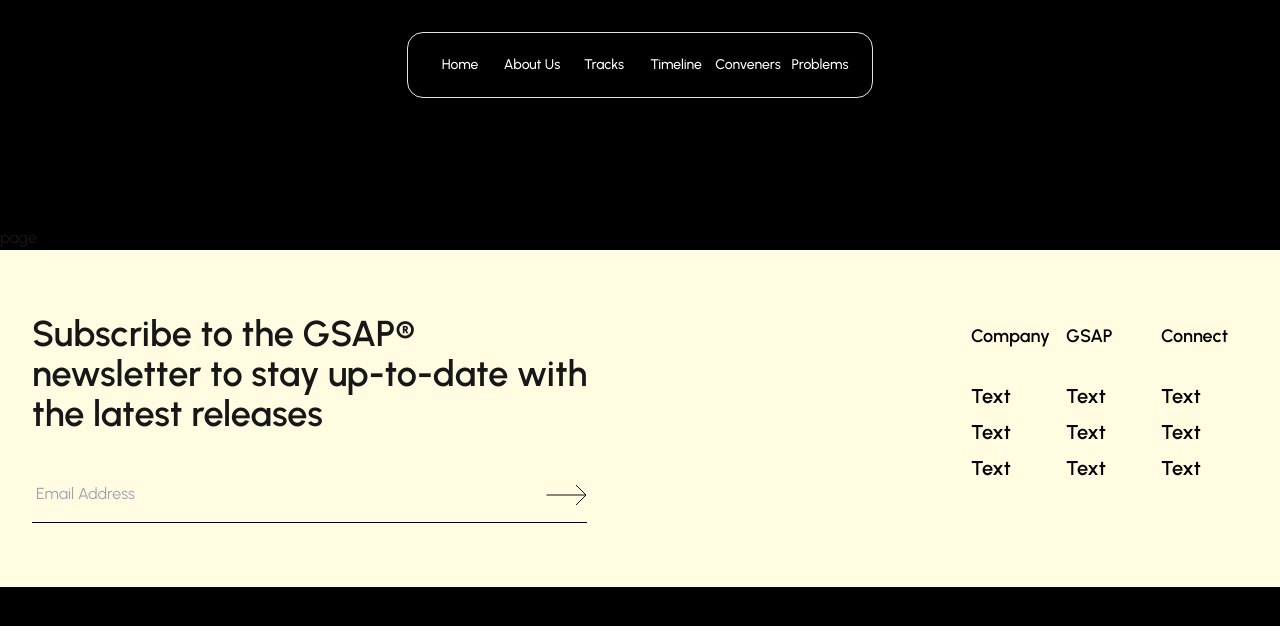
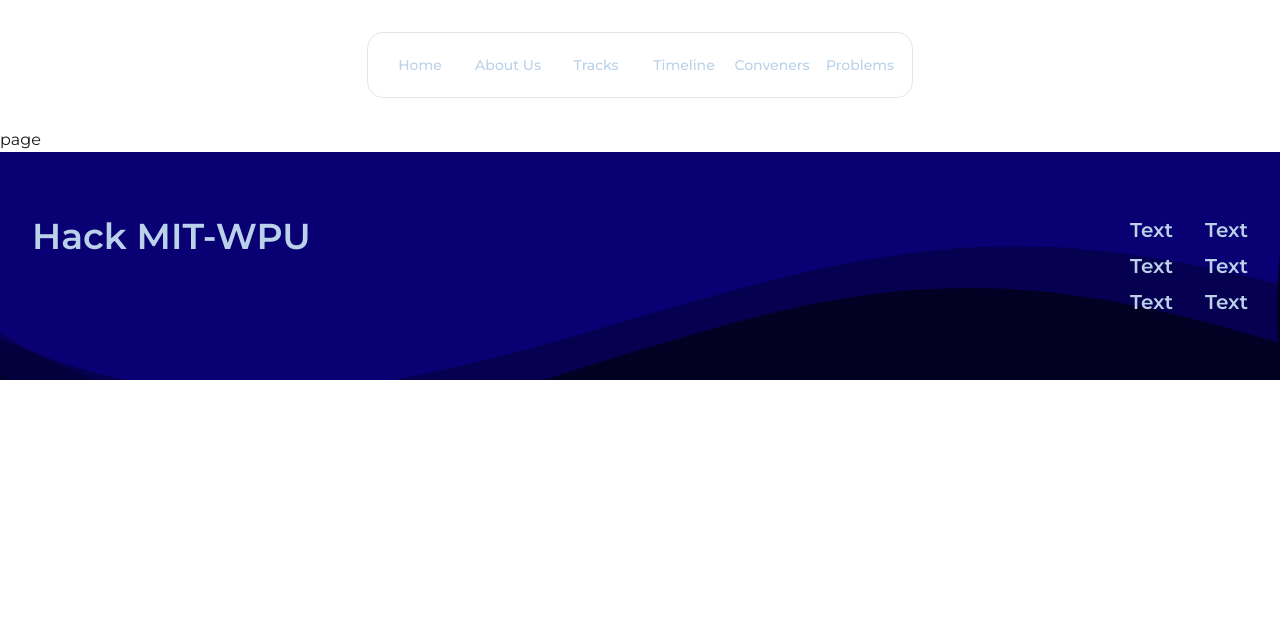
Before and after one commit to Sohailpatel15/HackMIT, a Next.js app: page /problem-statements in a window 1280 px wide. Shown: the top 626 px of the page. Built offline with nearby package versions, Linux system fonts and the light colour scheme; a web font is replaced by a local one.

Commit message:
footer update

```diff
--- a/src/app/components/Footer/Footer.jsx
+++ b/src/app/components/Footer/Footer.jsx
@@ -1,58 +1,143 @@
-import React from "react";
+'use client'
+import React, { useEffect, useRef } from "react";
+import Image from "next/image";
+import { gsap } from "gsap";
+import { ScrollTrigger } from "gsap/dist/ScrollTrigger";
 
-const Footer = () => {
+const Footer = ({pages}) => {
+  const footerRef = useRef(null);
+  const svgRef = useRef(null);
+  const contentRef = useRef(null);
+  const headingRef = useRef(null);
+  const columnsRef = useRef(null);
+
+  useEffect(() => {
+    if (typeof window === "undefined") return;
+
+    gsap.registerPlugin(ScrollTrigger);
+
+    ScrollTrigger.getAll().forEach(t => t.kill());
+
+    // Set initial state of SVG
+    gsap.set(svgRef.current, {
+      opacity: 0,
+      y: 50 // Start slightly below final position
+    });
+
+    // Create animation for the SVG
+    gsap.to(svgRef.current, {
+      scrollTrigger: {
+        trigger: footerRef.current,
+        start: "top 80%",
+        toggleActions: "play none none reverse"
+      },
+      opacity: 0.7,
+      y: 0,
+      duration: 1,
+      ease: "power2.out"
+    });
+
+    // Subtle floating animation
+    const floatingAnimation = gsap.to(svgRef.current, {
+      y: "-=10",
+      yoyo: true,
+      repeat: -1,
+      duration: 1.5,
+      ease: "power1.inOut",
+      delay: 1 // Start after initial animation
+    });
+
+    // Text animations
+    // Animate main heading
+    gsap.from(headingRef.current.children, {
+      scrollTrigger: {
+        trigger: headingRef.current,
+        start: "top 80%",
+        toggleActions: "play none none reverse"
+      },
+      y: 50,
+      opacity: 0,
+      duration: 0.8,
+      stagger: 0.2,
+      ease: "power2.out"
+    });
+
+    // Animate columns
+    const columns = columnsRef.current.children;
+    Array.from(columns).forEach((column, index) => {
+      // Animate column headers
+      gsap.from(column.querySelector('h2'), {
+        scrollTrigger: {
+          trigger: column,
+          start: "top 85%",
+          toggleActions: "play none none reverse"
+        },
+        y: 30,
+        opacity: 0,
+        duration: 0.6,
+        delay: index * 0.1,
+        ease: "power2.out"
+      });
+
+      // Animate list items
+      gsap.from(column.querySelectorAll('li'), {
+        scrollTrigger: {
+          trigger: column,
+          start: "top 85%",
+          toggleActions: "play none none reverse"
+        },
+        y: 20,
+        opacity: 0,
+        duration: 0.4,
+        stagger: 0.1,
+        delay: 0.2 + (index * 0.1),
+        ease: "power2.out"
+      });
+    });
+
+    return () => {
+      ScrollTrigger.getAll().forEach(trigger => trigger.kill());
+      gsap.killTweensOf([svgRef.current, contentRef.current]);
+      floatingAnimation.kill();
+    };
+  }, []);
+
   return (
-    <footer className="bg-[#fffce1] p-8">
-      <div className=" max-w-7xl mx-auto h-fit flex justify-between py-8">
+    <footer
+      ref={footerRef}
+      className="relative bg-primary-900 text-hack-400 overflow-hidden"
+    >
+      {/* Content Container */}
+      <div
+        ref={contentRef}
+        className="relative z-10 p-8"
+      >
+        <div className="max-w-7xl mx-auto flex flex-col lg:flex-row justify-between py-8 gap-8">
           <div className="w-fit space-y-8">
-          <h1 className="text-4xl font-semibold  ">
-            Subscribe to the GSAP® <br /> newsletter to stay up-to-date with{" "}
-            <br /> the latest releases
+            <h1
+              ref={headingRef}
+              className="text-4xl font-semibold"
+            >
+              <span className="block">Hack MIT-WPU</span>
+              {/* <span className="block">newsletter to stay up-to-date with</span>
+              <span className="block">the latest releases</span> */}
             </h1>
-          <div className="relative">
-            <input
-              type="email"
-              className="relative w-full focus:outline-none p-4 pl-1 bg-[#fffce1]  border-b-[1px] border-black text-black"
-              placeholder="Email Address"
-            />
-            <button className="absolute top-0 right-0 h-full flex items-center">
-              <svg
-                width="41"
-                height="22"
-                viewBox="0 0 41 22"
-                fill="none"
-                xmlns="http://www.w3.org/2000/svg"
-              >
-                <path
-                  d="M40.002 11.001H0.501953M40.002 11.001L30.002 1.00098M40.002 11.001L30.002 21.001"
-                  stroke="#0E100F"
-                ></path>
-              </svg>
-            </button>
-          </div>
-          {/* <div className="absolute">
-          </div> */}
           </div>
 
-        <div className="grid grid-cols-3 text-black">
-          <div className="col-span-1 p-2 space-y-8">
-            <h2 className="font-semibold text-lg">Company</h2>
+          <div
+            ref={columnsRef}
+            className="grid grid-cols-1 md:grid-cols-2 gap-8"
+          >
+            <div className="space-y-8">
+              {/* <h2 className="font-semibold text-lg">Company</h2> */}
               <ul className="space-y-2">
                 <li className="font-semibold text-xl">Text</li>
                 <li className="font-semibold text-xl">Text</li>
                 <li className="font-semibold text-xl">Text</li>
               </ul>
             </div>
-          <div className="col-span-1 p-2 space-y-8">
-            <h2 className="font-semibold text-lg">GSAP</h2>
-            <ul className="space-y-2">
-              <li className="font-semibold text-xl">Text</li>
-              <li className="font-semibold text-xl">Text</li>
-              <li className="font-semibold text-xl">Text</li>
-            </ul>
-          </div>
-          <div className="col-span-1 p-2 space-y-8">
-            <h2 className="font-semibold text-lg">Connect</h2>
+            <div className="space-y-8">
+              {/* <h2 className="font-semibold text-lg">Connect</h2> */}
               <ul className="space-y-2">
                 <li className="font-semibold text-xl">Text</li>
                 <li className="font-semibold text-xl">Text</li>
@@ -61,6 +146,22 @@
             </div>
           </div>
         </div>
+      </div>
+
+      {/* SVG Container */}
+      <div
+        ref={svgRef}
+        className="absolute -bottom-16 left-0 w-full"
+      >
+        <Image
+          src="/footer.svg"
+          width={1920}
+          height={200}
+          alt="Footer"
+          className="w-full h-auto"
+          priority
+        />
+      </div>
     </footer>
   );
 };
--- a/src/app/components/Navbar/Dock.jsx
+++ b/src/app/components/Navbar/Dock.jsx
@@ -3,7 +3,7 @@
 import Link from "next/link";
 import React from "react";
 
-import ModeToggle from "@/components/mode-toggle";
+// import ModeToggle from "@/components/mode-toggle";
 import { buttonVariants } from "@/components/ui/button";
 import { Separator } from "@/components/ui/separator";
 import {
@@ -14,7 +14,7 @@
 } from "@/components/ui/tooltip";
 import { cn } from "@/lib/utils";
 import { Dock, DockIcon } from "@/components/ui/dock";
-import { mix } from "motion";
+// import { mix } from "motion";
 
 const Icons = {
   calendar: (props) => <CalendarIcon {...props} />,
@@ -94,7 +94,25 @@
 export function DockDemo({ pageData }) {
   return (
     <TooltipProvider>
-      <Dock direction="middle" style={{ width: "fit-content", display: 'flex', gap: '2rem', padding: '2rem', color: 'white'}}>
+      <Dock
+        direction="middle"
+        style={{
+          display: "flex",
+          alignItems: "center",
+          justifyContent: "center",
+          gap: "3rem",
+
+          padding: "2rem",
+          color: "#BAD1E9",
+          backdropBlur: "1rem",
+          position: 'fixed',
+          top: '0',
+          left: '0',
+          right: '0',
+          zIndex: '50',
+
+        }}
+      >
         {pageData.map((item) => (
           <DockIcon key={item.title}>
             <Tooltip>
@@ -104,20 +122,20 @@
                   aria-label={item.title}
                   className={cn(
                     buttonVariants({ variant: "ghost", size: "icon" }),
-                      "size-12 rounded-full "
+                    "size-16 rounded-full "
                   )}
                 >
                   {item.title}
                 </Link>
               </TooltipTrigger>
               <TooltipContent>
-                  <p>{item.title == 'Problems' ? 'Problem Statements' : item.title}</p>
+                <p>
+                  {item.title == "Problems" ? "Problem Statements" : item.title}
+                </p>
               </TooltipContent>
             </Tooltip>
           </DockIcon>
         ))}
-
-
       </Dock>
     </TooltipProvider>
   );
--- a/src/app/components/font.js
+++ b/src/app/components/font.js
@@ -1,6 +1,8 @@
-import { Urbanist, Lexend } from "next/font/google";
+import { Urbanist, Lexend, Montserrat, Lora } from "next/font/google";
 
 export const urbanist = Urbanist({ subsets: ["latin"] });
 export const lexend = Lexend({ subsets: ["latin"] });
+export const montserrat = Montserrat({ subsets: ["latin"] });
+export const lora = Lora({ subsets: ["latin"] });
 
 // export default urbanist;
--- a/src/app/globals.css
+++ b/src/app/globals.css
@@ -16,6 +16,7 @@
   background: var(--background);
   font-family: "Urbanist", serif;
   font-optical-sizing: auto;
+
 }
 
 .playfair-display {
--- a/src/app/layout.jsx
+++ b/src/app/layout.jsx
@@ -1,7 +1,7 @@
 import "./globals.css";
 import Navbar from "@/app/components/Navbar/Navbar";
 import Footer from "@/app/components/Footer/Footer";
-import {urbanist, lexend} from "@/app/components/font";
+import {urbanist, lexend, montserrat, lora} from "@/app/components/font";
 
 import {DockDemo} from "@/app/components/Navbar/Dock";
 
@@ -23,7 +23,7 @@
 
   return (
     <html lang="en">
-      <body className={`antialiased ${urbanist.className} bg-black`}>
+      <body className={`antialiased ${montserrat.className}`}>
         {/* <Navbar pages={pages}/> */}
 
         <DockDemo pageData={pages}/>
--- a/src/app/page.jsx
+++ b/src/app/page.jsx
@@ -3,104 +3,9 @@
 
 export default function Home() {
   return (
-    <HeroBg>
-      <div className="grid grid-rows-[20px_1fr_20px] items-center justify-items-center min-h-screen p-8 pb-20 gap-16 sm:p-20 font-[family-name:var(--font-geist-sans)]">
-        <main className="flex flex-col gap-8 row-start-2 items-center sm:items-start">
-          <Image
-            className="dark:invert"
-            src="/next.svg"
-            alt="Next.js logo"
-            width={180}
-            height={38}
-            priority
-          />
-          <ol className="list-inside list-decimal text-sm text-center sm:text-left font-[family-name:var(--font-geist-mono)]">
-            <li className="mb-2">
-              Get started by editing{" "}
-              <code className="bg-black/[.05] dark:bg-white/[.06] px-1 py-0.5 rounded font-semibold">
-                src/app/page.js
-              </code>
-              .
-            </li>
-            <li>Save and see your changes instantly.</li>
-          </ol>
-
-          <div className="flex gap-4 items-center flex-col sm:flex-row">
-            <a
-              className="rounded-full border border-solid border-transparent transition-colors flex items-center justify-center bg-foreground text-background gap-2 hover:bg-[#383838] dark:hover:bg-[#ccc] text-sm sm:text-base h-10 sm:h-12 px-4 sm:px-5"
-              href="https://vercel.com/new?utm_source=create-next-app&utm_medium=appdir-template-tw&utm_campaign=create-next-app"
-              target="_blank"
-              rel="noopener noreferrer"
-            >
-              <Image
-                className="dark:invert"
-                src="/vercel.svg"
-                alt="Vercel logomark"
-                width={20}
-                height={20}
-              />
-              Deploy now
-            </a>
-            <a
-              className="rounded-full border border-solid border-black/[.08] dark:border-white/[.145] transition-colors flex items-center justify-center hover:bg-[#f2f2f2] dark:hover:bg-[#1a1a1a] hover:border-transparent text-sm sm:text-base h-10 sm:h-12 px-4 sm:px-5 sm:min-w-44"
-              href="https://nextjs.org/docs?utm_source=create-next-app&utm_medium=appdir-template-tw&utm_campaign=create-next-app"
-              target="_blank"
-              rel="noopener noreferrer"
-            >
-              Read our docs
-            </a>
-          </div>
-        </main>
-
-        <footer className="row-start-3 flex gap-6 flex-wrap items-center justify-center">
-          <a
-            className="flex items-center gap-2 hover:underline hover:underline-offset-4"
-            href="https://nextjs.org/learn?utm_source=create-next-app&utm_medium=appdir-template-tw&utm_campaign=create-next-app"
-            target="_blank"
-            rel="noopener noreferrer"
-          >
-            <Image
-              aria-hidden
-              src="/file.svg"
-              alt="File icon"
-              width={16}
-              height={16}
-            />
-            Learn
-          </a>
-          <a
-            className="flex items-center gap-2 hover:underline hover:underline-offset-4"
-            href="https://vercel.com/templates?framework=next.js&utm_source=create-next-app&utm_medium=appdir-template-tw&utm_campaign=create-next-app"
-            target="_blank"
-            rel="noopener noreferrer"
-          >
-            <Image
-              aria-hidden
-              src="/window.svg"
-              alt="Window icon"
-              width={16}
-              height={16}
-            />
-            Examples
-          </a>
-          <a
-            className="flex items-center gap-2 hover:underline hover:underline-offset-4"
-            href="https://nextjs.org?utm_source=create-next-app&utm_medium=appdir-template-tw&utm_campaign=create-next-app"
-            target="_blank"
-            rel="noopener noreferrer"
-          >
-            <Image
-              aria-hidden
-              src="/globe.svg"
-              alt="Globe icon"
-              width={16}
-              height={16}
-            />
-            Go to nextjs.org →
-          </a>
-        </footer>
-      </div>
-    </HeroBg>
-
+    <>
+      <HeroBg><div className="h-screen"></div></HeroBg>
+      {/* <section className="bg-black h-screen text-white">The about section</section> */}
+    </>
   );
 }
--- a/src/components/HeroBG.jsx
+++ b/src/components/HeroBG.jsx
@@ -3,12 +3,12 @@
 const HeroBg = ({ children }) => {
     return (
         <div
-            class="absolute antialiased realtive inset-0 h-full w-full bg-primary-900 bg-[radial-gradient(#271BC9_2.5px,transparent_1px)] [background-size:50px_50px]"
+            className="-z-50 absolute antialiased realtive inset-0 h-full w-full bg-primary-900 bg-[radial-gradient(#271BC9_2.5px,transparent_1px)] [background-size:50px_50px]"
         >
             <div className=' absolute w-full flex justify-between'>
                 <div className='grid grid-cols-3 w-[432px] h-72'>
                     <div className='w-36 h-36'></div>
-                    <div className='w-36 h-36 bg-gradient-to-br from-primary-900/70 to-primary-700/80  transition-all duration-500 bg-size-200 bg-pos-0 hover:bg-pos-100  transition-all duration-500 bg-size-200 bg-pos-0 hover:bg-pos-100'></div>
+                    <div className='w-36 h-36 bg-gradient-to-br from-primary-900/70 to-primary-700/80  transition-all duration-500 bg-size-200 bg-pos-0 hover:bg-pos-100  '></div>
                     <div className='w-36 h-36'></div>
                     <div className='w-36 h-36 bg-gradient-to-br from-primary-900/70 to-primary-700/80  transition-all duration-500 bg-size-200 bg-pos-0 hover:bg-pos-100'></div>
                     <div className='w-36 h-36'></div>
@@ -40,7 +40,7 @@
                 </svg>
 
             </div>
-            <main className='absolute inset-0 w-full h-full z-10'>
+            <main className=' inset-0 w-full h-full z-10'>
             {children}
             </main>
 
--- a/src/components/mode-toggle.jsx
+++ /dev/null
@@ -1,42 +0,0 @@
-"use client"
-
-import * as React from "react"
-import { Moon, Sun } from "lucide-react"
-import { useTheme } from "next-themes"
-
-import { Button } from "@/components/ui/button"
-import {
-  DropdownMenu,
-  DropdownMenuContent,
-  DropdownMenuItem,
-  DropdownMenuTrigger,
-} from "@/components/ui/dropdown-menu"
-
-export default function ModeToggle() {
-  const { setTheme } = useTheme()
-
-  return (
-    (<DropdownMenu>
-      <DropdownMenuTrigger asChild>
-        <Button variant="outline" size="icon">
-          <Sun
-            className="h-[1.2rem] w-[1.2rem] rotate-0 scale-100 transition-all dark:-rotate-90 dark:scale-0" />
-          <Moon
-            className="absolute h-[1.2rem] w-[1.2rem] rotate-90 scale-0 transition-all dark:rotate-0 dark:scale-100" />
-          <span className="sr-only">Toggle theme</span>
-        </Button>
-      </DropdownMenuTrigger>
-      <DropdownMenuContent align="end">
-        <DropdownMenuItem onClick={() => setTheme("light")}>
-          Light
-        </DropdownMenuItem>
-        <DropdownMenuItem onClick={() => setTheme("dark")}>
-          Dark
-        </DropdownMenuItem>
-        <DropdownMenuItem onClick={() => setTheme("system")}>
-          System
-        </DropdownMenuItem>
-      </DropdownMenuContent>
-    </DropdownMenu>)
-  );
-}
--- a/src/components/ui/button.jsx
+++ b/src/components/ui/button.jsx
@@ -16,7 +16,7 @@
           "border border-neutral-200 bg-white hover:bg-neutral-100 hover:text-neutral-900 dark:border-neutral-800 dark:bg-neutral-950 dark:hover:bg-neutral-800 dark:hover:text-neutral-50",
         secondary:
           "bg-neutral-100 text-neutral-900 hover:bg-neutral-100/80 dark:bg-neutral-800 dark:text-neutral-50 dark:hover:bg-neutral-800/80",
-        ghost: "hover:bg-neutral-100 hover:text-neutral-900 dark:hover:bg-neutral-800 dark:hover:text-neutral-50",
+        ghost: " hover:text-neutral-900 dark:hover:bg-neutral-800 dark:hover:text-neutral-50",
         link: "text-neutral-900 underline-offset-4 hover:underline dark:text-neutral-50",
       },
       size: {
--- a/src/components/ui/dock.jsx
+++ b/src/components/ui/dock.jsx
@@ -1,6 +1,6 @@
 "use client";;
 import { cva } from "class-variance-authority";
-import { motion, useMotionValue, useSpring, useTransform } from "motion/react";
+import { motion, useMotionValue, useSpring, useTransform } from "framer-motion";
 import React, { useRef } from "react";
 
 import { cn } from "@/lib/utils";
```
Also changed, not shown: package.json (+8 -1 lines), public/footer.svg (added), src/app/components/Navbar/Navbar.jsx (line endings or trailing spaces), 1 other file (tests, documents, lock files or other folders). Lines whose indentation alone changed are shown as unchanged.
